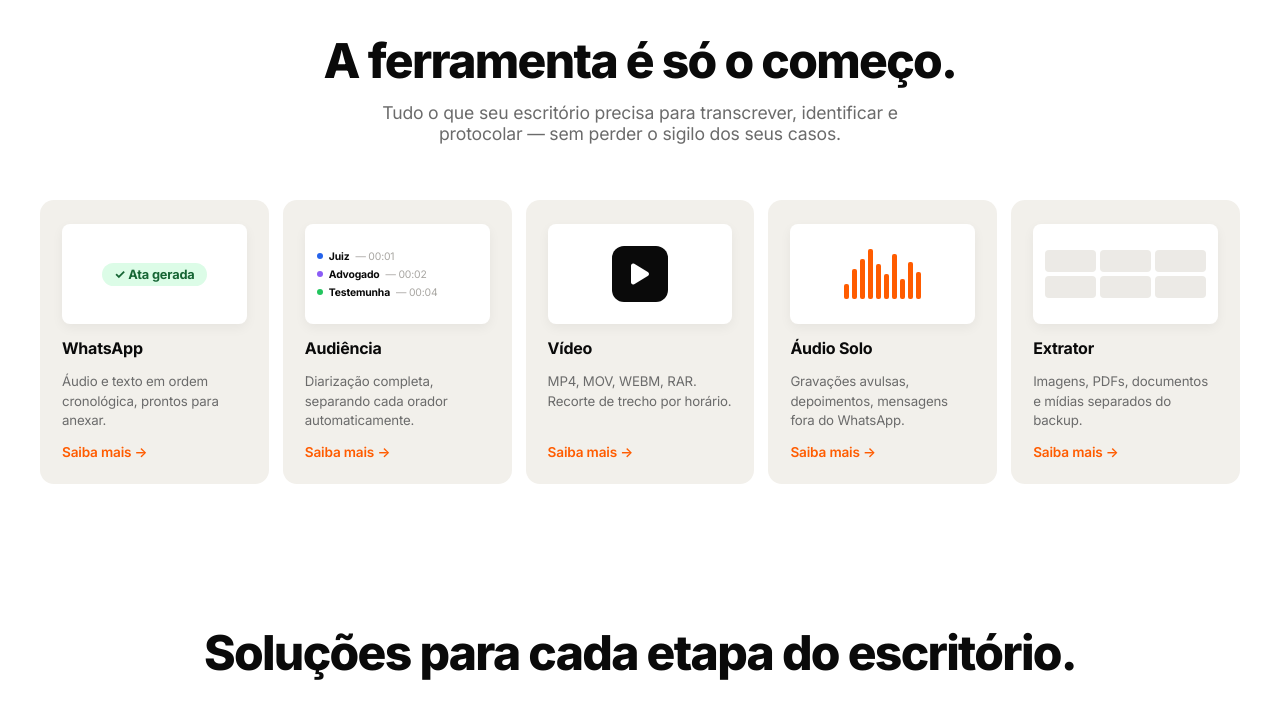
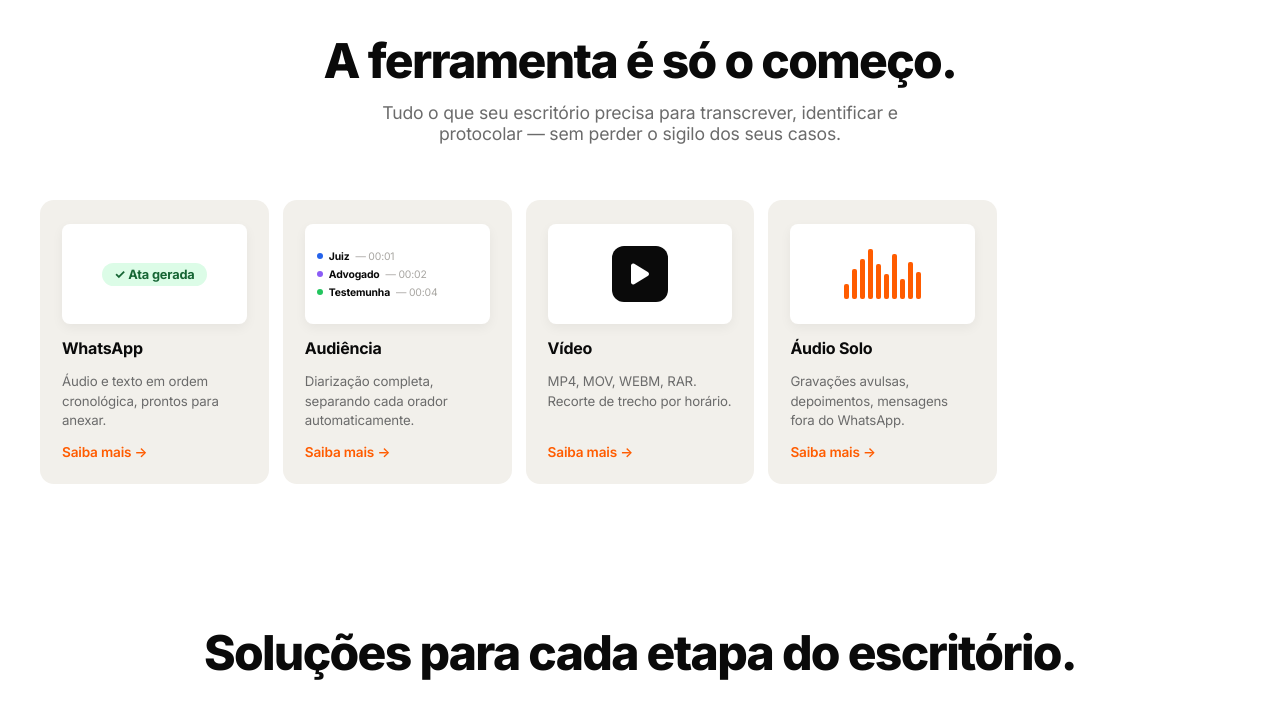
Before and after one commit to LucasMuraro/transcritor-juridico, a Flask app: page / in a window 1280 px wide. Shown: the part 820-1544 px from the top of the page. Run offline with Flask 3, Linux system fonts and the light colour scheme.

Commit message:
feat: hide Extrator from nav, home grid, and footer
Co-Authored-By: Claude Sonnet 4.6 <noreply@anthropic.com>

```diff
--- a/web_ui/templates/home.html
+++ b/web_ui/templates/home.html
@@ -99,14 +99,6 @@
       </div>
       <h3>Áudio Solo</h3>
       <p>Gravações avulsas, depoimentos, mensagens fora do WhatsApp.</p>
-      <span class="tool-arrow">Saiba mais →</span>
-    </a>
-    <a href="/extractor" class="tool-card">
-      <div class="tool-mock">
-        <div class="mock-extractor"><div></div><div></div><div></div><div></div><div></div><div></div></div>
-      </div>
-      <h3>Extrator</h3>
-      <p>Imagens, PDFs, documentos e mídias separados do backup.</p>
       <span class="tool-arrow">Saiba mais →</span>
     </a>
   </div>
@@ -315,7 +307,7 @@
       <div class="nav-logo"><span class="nav-logo-mark"></span> AuditorIA</div>
       <p>Transcrição jurídica feita para a velocidade do escritório. Pague apenas pelo que usar.</p>
     </div>
-    <div class="footer-col"><h5>Produtos</h5><ul><li><a href="/whatsapp">WhatsApp</a></li><li><a href="/audiencia">Audiência</a></li><li><a href="/video">Vídeo</a></li><li><a href="/audio">Áudio Solo</a></li><li><a href="/extractor">Extrator</a></li></ul></div>
+    <div class="footer-col"><h5>Produtos</h5><ul><li><a href="/whatsapp">WhatsApp</a></li><li><a href="/audiencia">Audiência</a></li><li><a href="/video">Vídeo</a></li><li><a href="/audio">Áudio Solo</a></li></ul></div>
     <div class="footer-col"><h5>Soluções</h5><ul><li><a href="#solucoes">Autônomos</a></li><li><a href="#solucoes">Escritórios</a></li><li><a href="#solucoes">Bancas</a></li><li><a href="#">Defensorias</a></li></ul></div>
     <div class="footer-col"><h5>Recursos</h5><ul><li><a href="/sobre">Sobre nós</a></li><li><a href="#precos">Preços</a></li><li><a href="#">Documentação</a></li><li><a href="#">Suporte</a></li></ul></div>
     <div class="footer-col"><h5>Empresa</h5><ul><li><a href="/sobre">Muraro TechHub</a></li><li><a href="mailto:lucas.muraro.pk@gmail.com">Contato</a></li><li><a href="#">Privacidade</a></li><li><a href="#">Termos</a></li></ul></div>
--- a/web_ui/templates/tool.html
+++ b/web_ui/templates/tool.html
@@ -21,7 +21,6 @@
       <a href="/audiencia" {% if tool_type == 'audiencia' %}class="active"{% endif %}>Audiência</a>
       <a href="/video" {% if tool_type == 'video' %}class="active"{% endif %}>Vídeo</a>
       <a href="/audio" {% if tool_type == 'audio' %}class="active"{% endif %}>Áudio Solo</a>
-      <a href="/extractor" {% if tool_type == 'extractor' %}class="active"{% endif %}>Extrator</a>
       <a href="/sobre">Sobre</a>
     </div>
   </div>
@@ -296,7 +295,7 @@
       <div class="nav-logo"><span class="nav-logo-mark"></span> AuditorIA</div>
       <p>Transcrição jurídica feita para a velocidade do escritório. Pague apenas pelo que usar.</p>
     </div>
-    <div class="footer-col"><h5>Produtos</h5><ul><li><a href="/whatsapp">WhatsApp</a></li><li><a href="/audiencia">Audiência</a></li><li><a href="/video">Vídeo</a></li><li><a href="/audio">Áudio Solo</a></li><li><a href="/extractor">Extrator</a></li></ul></div>
+    <div class="footer-col"><h5>Produtos</h5><ul><li><a href="/whatsapp">WhatsApp</a></li><li><a href="/audiencia">Audiência</a></li><li><a href="/video">Vídeo</a></li><li><a href="/audio">Áudio Solo</a></li></ul></div>
     <div class="footer-col"><h5>Soluções</h5><ul><li><a href="/#solucoes">Autônomos</a></li><li><a href="/#solucoes">Escritórios</a></li><li><a href="/#solucoes">Bancas</a></li></ul></div>
     <div class="footer-col"><h5>Recursos</h5><ul><li><a href="/sobre">Sobre nós</a></li><li><a href="/#precos">Preços</a></li><li><a href="#">Documentação</a></li></ul></div>
     <div class="footer-col"><h5>Empresa</h5><ul><li><a href="/sobre">Muraro TechHub</a></li><li><a href="mailto:lucas.muraro.pk@gmail.com">Contato</a></li><li><a href="#">Privacidade</a></li><li><a href="#">Termos</a></li></ul></div>
```
